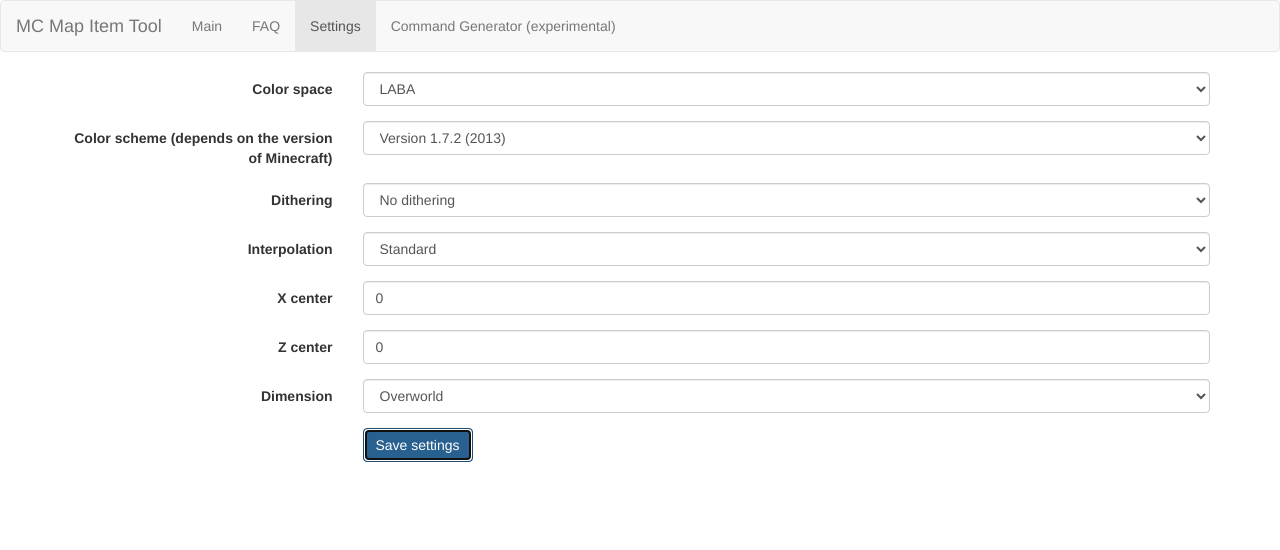
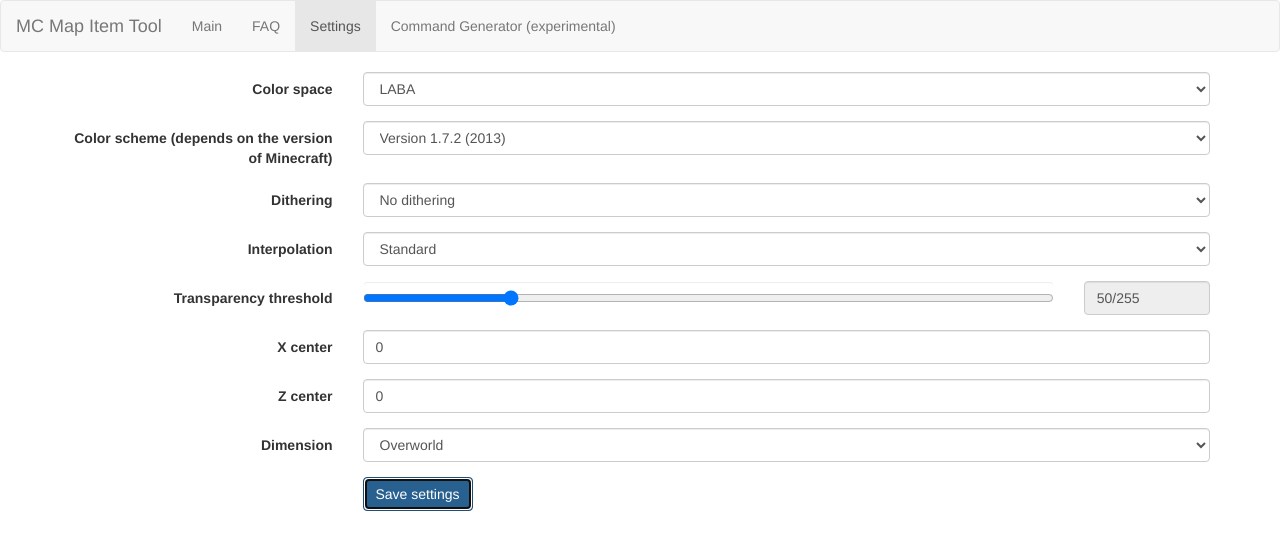
Before and after one commit to djfun/mc-map-item-tool, a website: page assets/html/settings.html in a window 1280 px wide. Both pictures are taken after a click on the button "Save settings". Shown: the top 550 px of the page. Drawn offline with Linux system fonts and the light colour scheme; files that its build step writes are made by us from their sources; files whose address does not match are found by name.

Commit message:
add transparency threshold setting, bump version to 1.6.0

```diff
--- a/assets/html/settings.html
+++ b/assets/html/settings.html
@@ -2,6 +2,7 @@
 <head>
   <title>MC Map Item Tool</title>
   <link href="css/bootstrap.min.css" rel="stylesheet" media="screen">
+  <link href="css/bootstrap-slider.min.css" rel="stylesheet" media="screen">
   <link href="css/main.css" rel="stylesheet" media="screen">
   <meta name=viewport content="width=device-width, initial-scale=1">
 </head>
@@ -62,6 +63,17 @@
           </div>
         </div>
         <div class="form-group">
+          <label for="transparency" class="col-sm-3 control-label">Transparency threshold</label>
+          <div class="col-sm-9">
+            <div class="col-xs-10" style="padding-left:0px">
+              <input type="range" id="transparency" class="form-control" name="transparency" value="50" min="0" max="255" />
+            </div>
+            <div class="col-xs-2" style="padding-right:0px">
+              <input type="text" id="transparency_label" class="form-control" readonly="true" />
+            </div>
+          </div>
+        </div>
+        <div class="form-group">
           <label for="x_center" class="col-sm-3 control-label">X center</label>
           <div class="col-sm-9">
             <input type="text" class="form-control" id="x_center" name="x_center" value="0" />
@@ -93,6 +105,7 @@
   </div>
   <script src="js/jquery-1.10.2.min.js"></script>
   <script src="js/bootstrap.min.js"></script>
+  <script src="js/bootstrap-slider.min.js"></script>
   <script src="js/cookies.min.js"></script>
   <script src="settings.js"></script>
 </body>
--- a/src/client/main.js
+++ b/src/client/main.js
@@ -205,7 +205,8 @@
   worker.postMessage({pixelData: pixelData,
     new_colors: Cookies.get('newColors') || 'yes',
     colourSpace: Cookies.get('colourSpace') || 'laba',
-    dithering: Cookies.get('dithering') || 'no'
+    dithering: Cookies.get('dithering') || 'no',
+    transparency: Cookies.get('transparency') || '50'
   });
 
   var time_start = new Date();
--- a/src/client/reduce_colors_worker.js
+++ b/src/client/reduce_colors_worker.js
@@ -9,6 +9,7 @@
   var pixelData = oEvent.data.pixelData;
   colourSpace = oEvent.data.colourSpace;
   dithering = oEvent.data.dithering;
+  transparencyThreshold = parseInt(oEvent.data.transparency, 10);
 
   all_maps_data = [];
   var index;
@@ -71,7 +72,7 @@
     }
   }
 
-  if (pixelData.data[d] < 50) {
+  if (pixelData.data[d] < transparencyThreshold) {
     closestColorIndex = 0;
   }
 
--- a/src/client/settings.js
+++ b/src/client/settings.js
@@ -8,6 +8,7 @@
   var newColors = Cookies.get('newColors') || 'yes';
   var dithering = Cookies.get('dithering') || 'no';
   var interpolation = Cookies.get('interpolation') || 'standard';
+  var transparency = Cookies.get('transparency') || '50';
 
   $('#colorSpace').val(colourSpace);
   $('#x_center').val(xcenter);
@@ -16,6 +17,12 @@
   $('#newColors').val(newColors);
   $('#dithering').val(dithering);
   $('#interpolation').val(interpolation);
+  $('#transparency').val(transparency);
+  $('#transparency_label').val(transparency + '/255');
+
+  $('#transparency').on("input change", function() {
+    $('#transparency_label').val($('#transparency').val() + '/255');
+  });
 });
 
 function savesettings(event) {
@@ -26,6 +33,7 @@
   var newColors = $('#newColors').val();
   var dithering = $('#dithering').val();
   var interpolation = $('#interpolation').val();
+  var transparency = $('#transparency').val();
   Cookies.set('colourSpace', colourSpace);
   Cookies.set('xcenter', xcenter);
   Cookies.set('zcenter', zcenter);
@@ -33,4 +41,5 @@
   Cookies.set('newColors', newColors);
   Cookies.set('dithering', dithering);
   Cookies.set('interpolation', interpolation);
+  Cookies.set('transparency', transparency);
 }
```
Also changed, not shown: package.json (+8 -8 lines).
